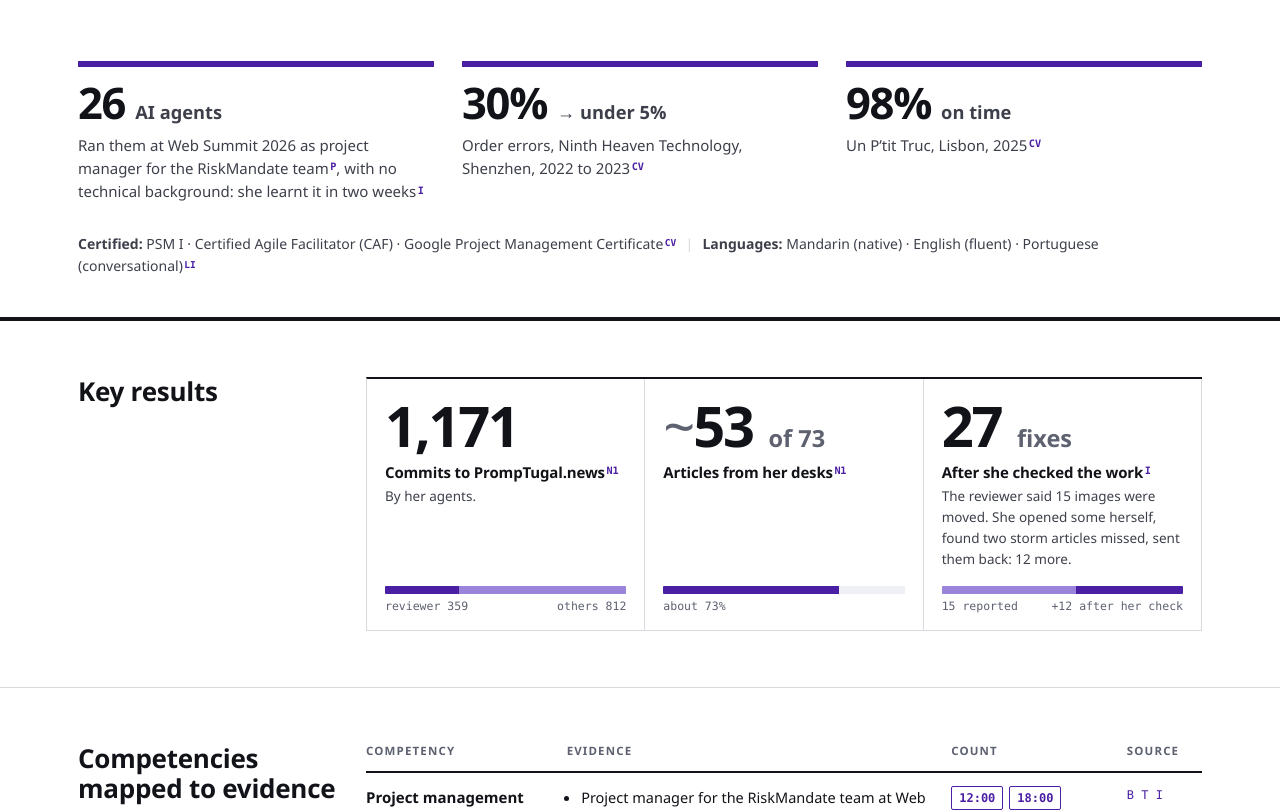
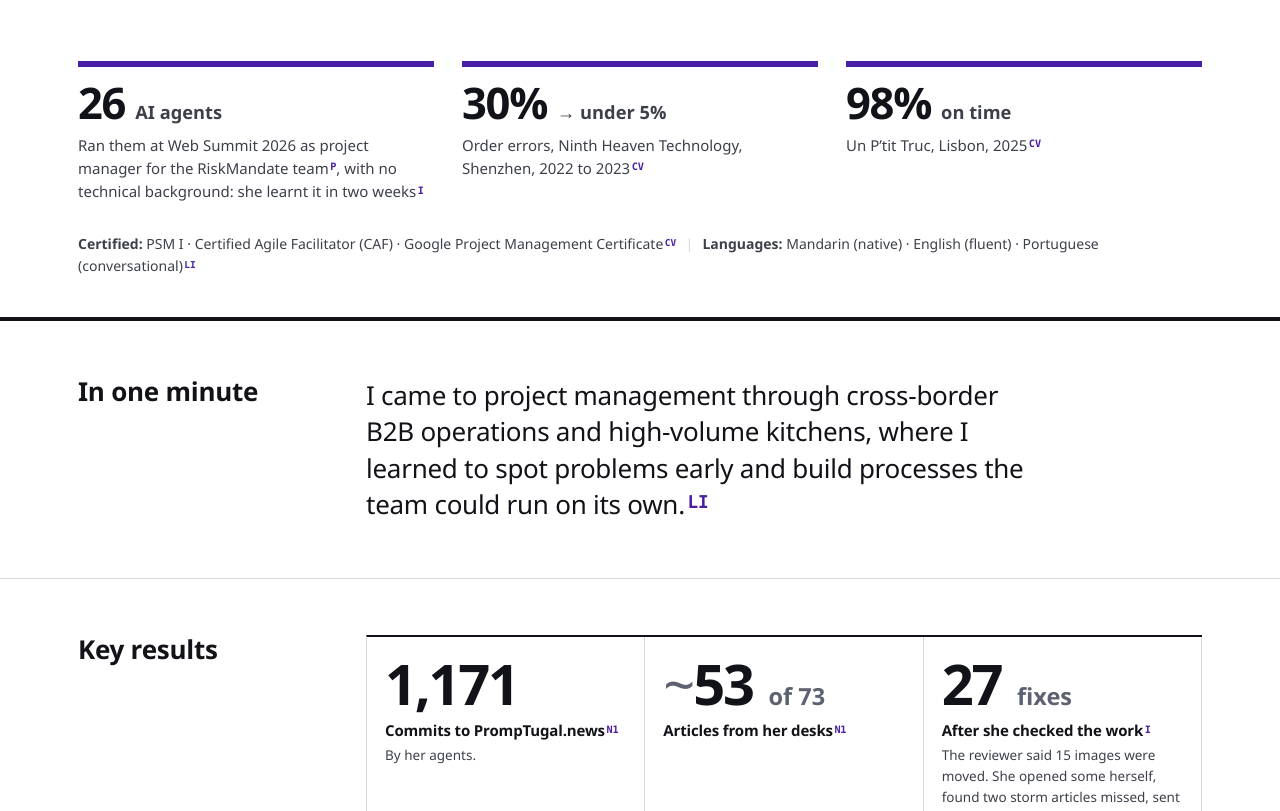
Before and after one commit to AgentiCCells/AgentiCCells__Site__Yiheng-Wang, a plain HTML site: page src/d/brief/index.html in a window 1280 px wide. Shown: the part 289-1100 px from the top of the page. Drawn offline with Linux system fonts and the light colour scheme.

Commit message:
The Brief: "In one minute" back, in her own words
At Yiheng's word (2026-11-16): one sentence from her LinkedIn About,
which says who she is without repeating the results above it.

Agent: site@AgentiCCells.yiheng
Co-Authored-By: Claude Opus 5.5 <noreply@anthropic.com>
Claude-Session: https://claude.ai/code/session_015JeffGhBSsW83yumhqPLvU

```diff
--- a/src/d/brief/index.html
+++ b/src/d/brief/index.html
@@ -75,6 +75,7 @@ h1{font-size:clamp(40px,6.4vw,76px);line-height:.95;letter-spacing:-.035em}
 .lab h2{font-size:clamp(21px,2.1vw,26px);line-height:1.15}
 .lab p{font-size:14px;color:var(--ink-3);margin-top:8px}
 .body{grid-column:4/span 9;min-width:0}
+.oneline{margin:0;font:500 clamp(20px,2.2vw,26px)/1.4 var(--sans);letter-spacing:-.01em;max-width:46ch}
 /* One minute */
 .minute{list-style:none;margin:0;padding:0;counter-reset:m}
 .minute li{display:grid;grid-template-columns:2.2rem 1fr;padding:12px 0;border-top:1px solid var(--rule);font-size:clamp(17px,1.5vw,19px);line-height:1.45}
@@ -363,6 +364,13 @@ footer p{margin:0}
 
 <main id="main">
 
+<section class="sec" id="minute" aria-labelledby="h-minute">
+  <div class="wrap g12">
+    <div class="lab"><h2 id="h-minute">In one minute</h2></div>
+    <div class="body"><p class="oneline">I came to project management through cross-border B2B operations and high-volume kitchens, where I learned to spot problems early and build processes the team could run on its own.<a class="ref" href="#s-LI">LI</a></p></div>
+  </div>
+</section>
+
 <section class="sec" id="results" aria-labelledby="h-results">
   <div class="wrap g12">
     <div class="lab"><h2 id="h-results">Key results</h2></div>
```
Also changed, not shown: 1 other file.
